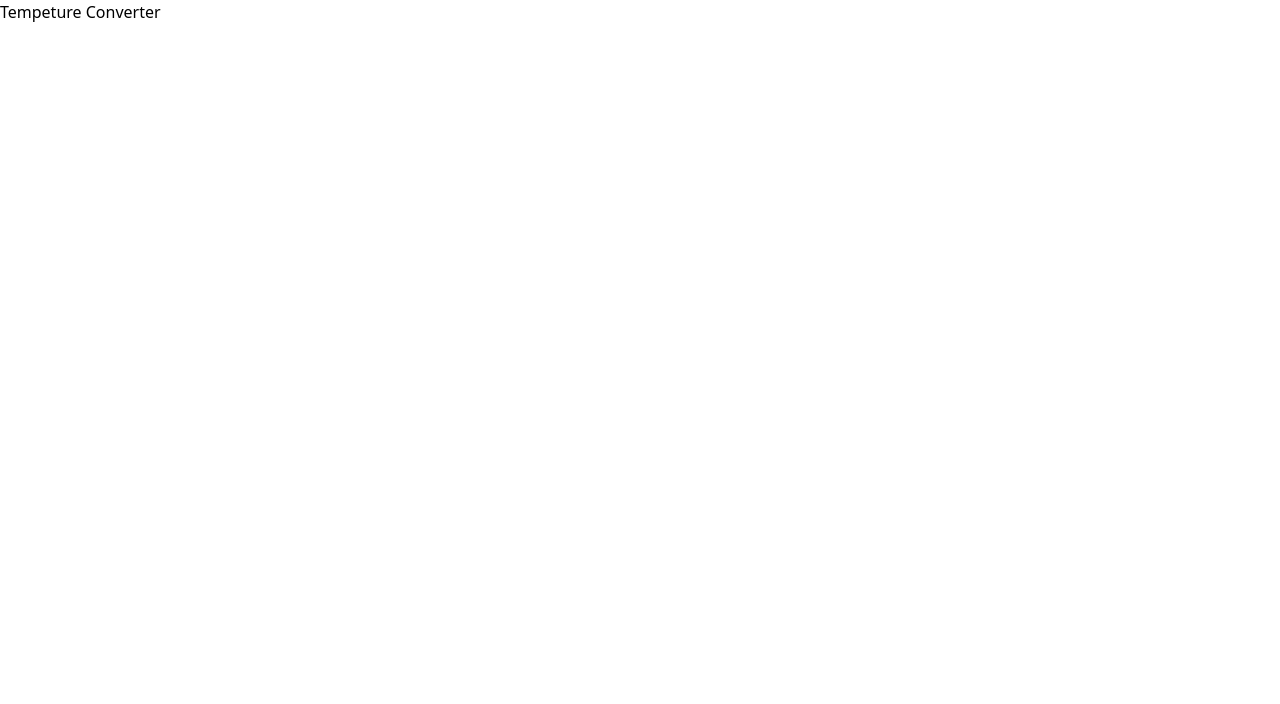
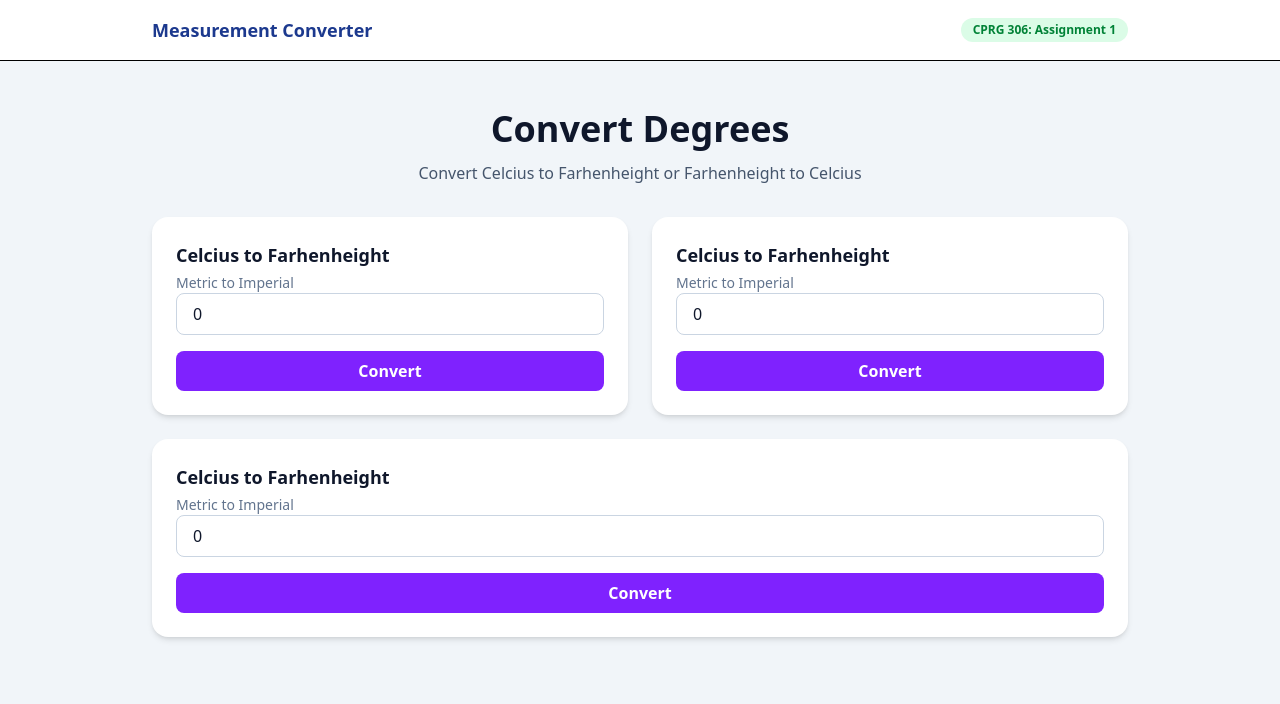
Before and after one commit to BenjaminGataric/Assignment-1, a website: page pages/degrees.html in a window 1280 px wide. Drawn offline with nearby package versions, Linux system fonts and the light colour scheme.

Commit message:
Changed some styling

```diff
--- a/pages/degrees.html
+++ b/pages/degrees.html
@@ -3,10 +3,89 @@
   <head>
     <meta charset="UTF-8" />
     <meta name="viewport" content="width=device-width, initial-scale=1.0" />
-    <title>Temp Converter</title>
+    <title>Degrees Converter</title>
     <script src="https://cdn.jsdelivr.net/npm/@tailwindcss/browser@4"></script>
   </head>
-  <body>
-    <h1>Tempeture Converter</h1>
+  <body class="bg-slate-100 min-h-screen">
+    <header class="bg-white border-b border-late-200">
+      <div
+        class="max-w-5xl mx-auto px-6 py-4 flex items-center justify-between"
+      >
+        <a href="/pages/index.html" class="text-lg font-bold text-blue-900"
+          >Measurement Converter</a
+        >
+        <span
+          class="text-xs font-semibold text-green-700 bg-green-100 px-3 py-1 rounded-full"
+          >CPRG 306: Assignment 1</span
+        >
+      </div>
+    </header>
+    <section class="max-w-5xl mx-auto px-6 pt-12 pb-8 text-center">
+      <h2 class="text-2xl sm:text-4xl font-bold text-slate-900">
+        Convert Degrees
+      </h2>
+      <p class="text-base text-slate-600 mt-3 max-w-xl mx-auto">
+        Convert Celcius to Farhenheight or Farhenheight to Celcius
+      </p>
+    </section>
+    <main class="max-w-5xl mx-auto px-6 pb-16">
+      <div class="grid grid-cols-1 md:grid-cols-2 gap-6">
+        <div class="bg-white rounded-2xl shadow-md p-6">
+          <h3 class="text-lg font-bold text-slate-900">
+            Celcius to Farhenheight
+          </h3>
+          <p class="text-sm text-slate-500 mt-1">Metric to Imperial</p>
+          <input
+            id="cInput"
+            type="number"
+            value="0"
+            class="w-full rounded-lg border border-slate-300 px-4 py-2 text-slate-900 focus:border-blue-500 focus:outline-none"
+          />
+          <button
+            id="convertCToF"
+            class="w-full mt-4 rounded-lg bg-violet-600 px-4 py-2 font-semibold text-white hover:bg-violet-700 transition cursor-pointer"
+          >
+            Convert
+          </button>
+        </div>
+        <div class="bg-white rounded-2xl shadow-md p-6">
+          <h3 class="text-lg font-bold text-slate-900">
+            Celcius to Farhenheight
+          </h3>
+          <p class="text-sm text-slate-500 mt-1">Metric to Imperial</p>
+          <input
+            id="cInput"
+            type="number"
+            value="0"
+            class="w-full rounded-lg border border-slate-300 px-4 py-2 text-slate-900 focus:border-blue-500 focus:outline-none"
+          />
+          <button
+            id="convertCToF"
+            class="w-full mt-4 rounded-lg bg-violet-600 px-4 py-2 font-semibold text-white hover:bg-violet-700 transition cursor-pointer"
+          >
+            Convert
+          </button>
+        </div>
+      </div>
+      <div class="mt-6 bg-white rounded-2xl shadow-md p-6">
+        <h3 class="text-lg font-bold text-slate-900">
+          Celcius to Farhenheight
+        </h3>
+        <p class="text-sm text-slate-500 mt-1">Metric to Imperial</p>
+        <input
+          id="cInput"
+          type="number"
+          value="0"
+          class="w-full rounded-lg border border-slate-300 px-4 py-2 text-slate-900 focus:border-blue-500 focus:outline-none"
+        />
+        <button
+          id="convertCToF"
+          class="w-full mt-4 rounded-lg bg-violet-600 px-4 py-2 font-semibold text-white hover:bg-violet-700 transition cursor-pointer"
+        >
+          Convert
+        </button>
+      </div>
+    </main>
+    <script src="../scripts/degrees.js"></script>
   </body>
 </html>
--- /dev/null
+++ b/scripts/degrees.js
@@ -0,0 +1,7 @@
+"use strict";
+const homeButton = document.getElementById("homeButton");
+if (homeButton) {
+    homeButton.addEventListener("click", () => {
+        window.location.href = "/pages/index.html";
+    });
+}
```
Also changed, not shown: pages/index.html (+14 -17 lines), scripts/degrees.ts (added).
